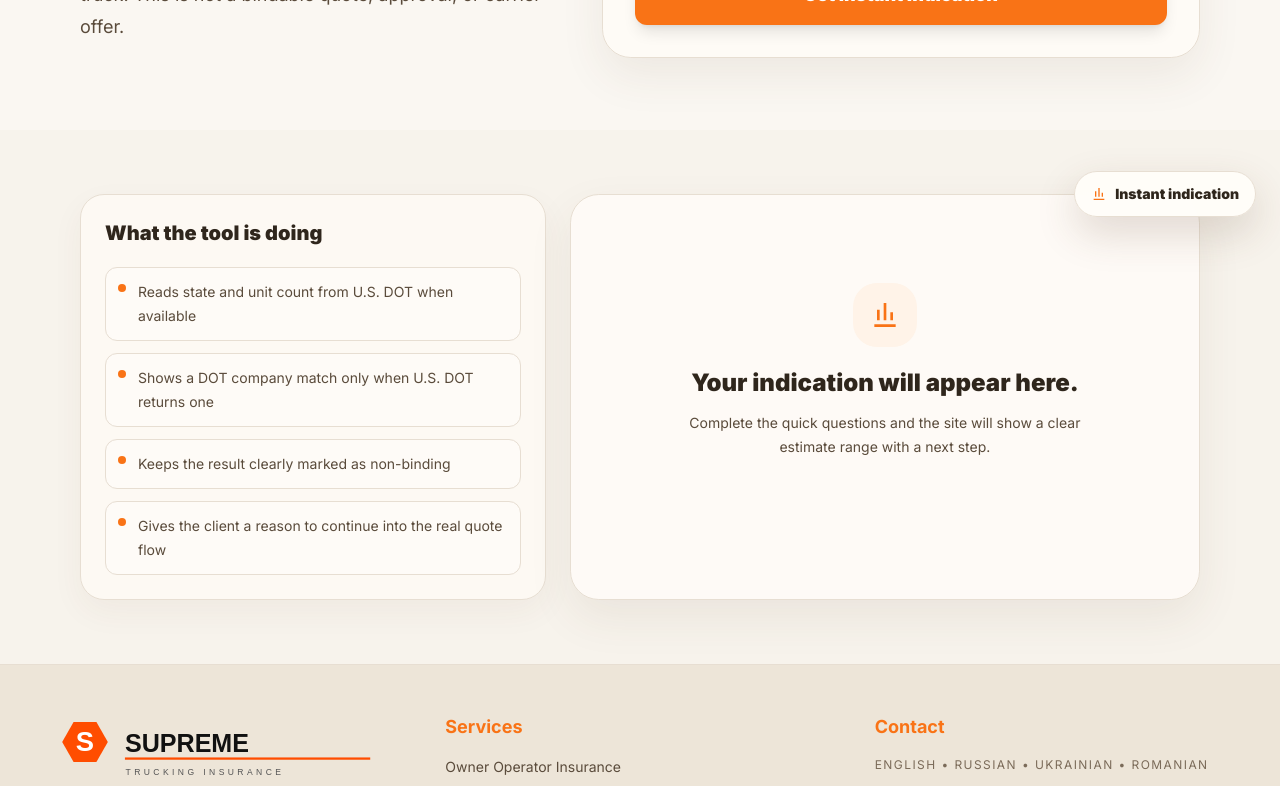
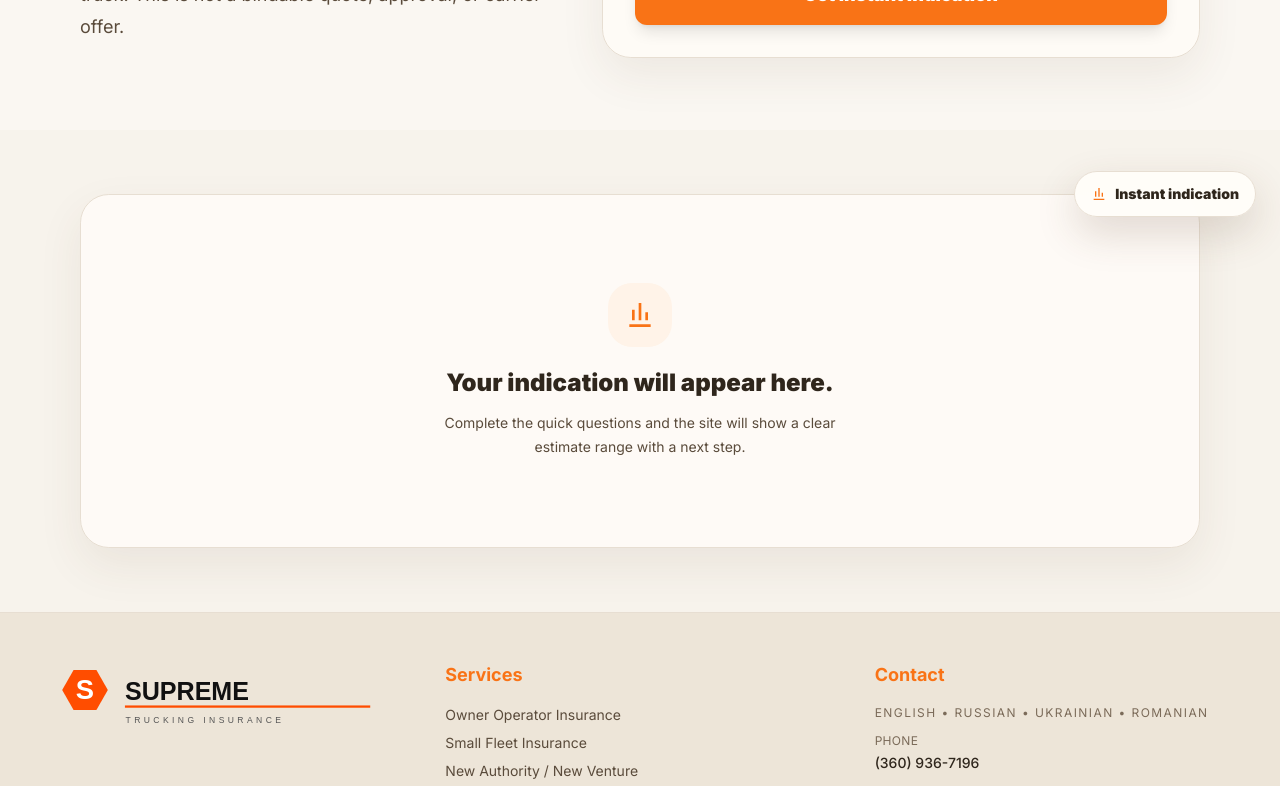
Before and after one commit to omelcodima/supreme-trucking-insurance, a Next.js app: page /instant-indication in a window 1280 px wide. Shown: the part 559-1345 px from the top of the page. Built offline with nearby package versions, Linux system fonts and the light colour scheme.

Commit message:
Remove instant indication explainer card

```diff
--- a/src/app/instant-indication/page.tsx
+++ b/src/app/instant-indication/page.tsx
@@ -267,36 +267,7 @@ export default function InstantIndicationPage() {
       </section>
 
       <section className="section-soft py-12 md:py-16">
-        <div className="mx-auto grid max-w-6xl gap-6 px-4 lg:grid-cols-[0.85fr_1.15fr]">
-          <div className="card-muted rounded-[1.5rem] p-6">
-            <h2 className="text-xl font-black text-[#2F261C]">What the tool is doing</h2>
-            {processing && (
-              <div className="mt-5 overflow-hidden rounded-full bg-[#E7DED2]">
-                <div
-                  className="h-2 rounded-full bg-[#f97316] transition-all duration-700"
-                  style={{ width: `${((processingStep + 1) / processingSteps.length) * 100}%` }}
-                />
-              </div>
-            )}
-            <div className="mt-5 space-y-3 text-sm leading-6 text-[#5A4B3B]">
-              {(processing ? processingSteps : [
-                    "Reads state and unit count from U.S. DOT when available",
-                    "Shows a DOT company match only when U.S. DOT returns one",
-                    "Keeps the result clearly marked as non-binding",
-                    "Gives the client a reason to continue into the real quote flow",
-                  ]).map((step, index) => (
-                <div key={step} className="flex items-start gap-3 rounded-xl border border-[#E7DED2] bg-[#FFFDF9]/70 p-3">
-                  <span
-                    className={`mt-1 h-2 w-2 shrink-0 rounded-full ${
-                      !processing || index <= processingStep ? "bg-[#f97316]" : "bg-[#D8CCBD]"
-                    }`}
-                  />
-                  <span>{step}</span>
-                </div>
-              ))}
-            </div>
-          </div>
-
+        <div className="mx-auto max-w-6xl px-4">
           <div className="card-premium rounded-[1.8rem] p-6 md:p-8">
             {processing ? (
               <div className="flex min-h-72 flex-col items-center justify-center text-center">
```
